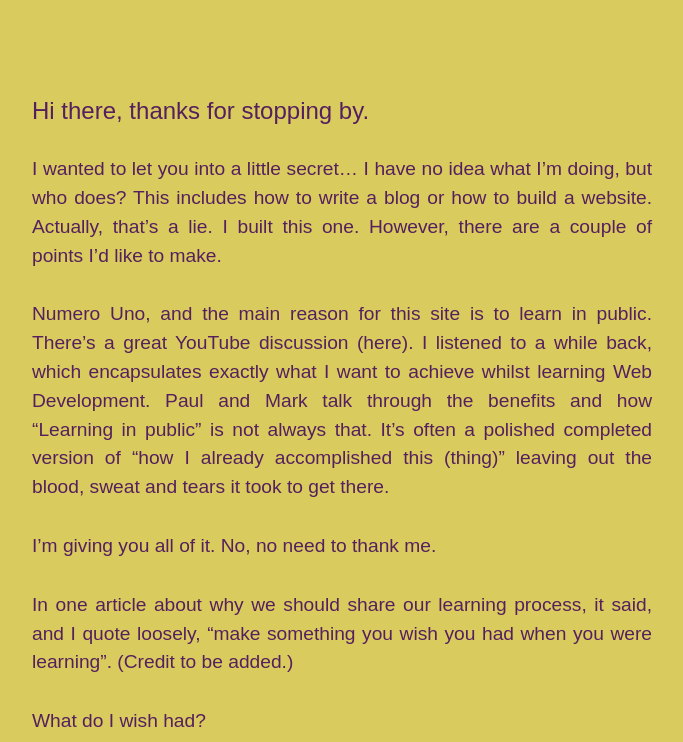
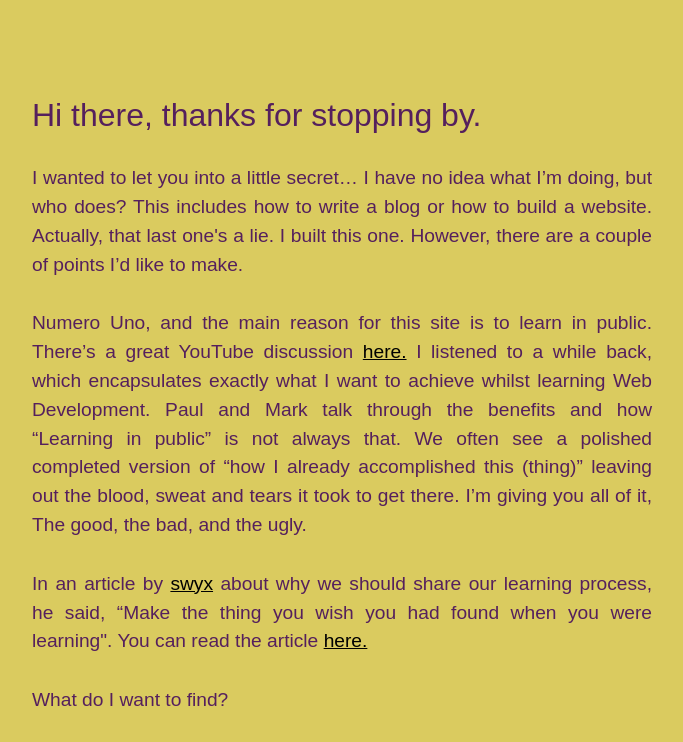
Before and after one commit to Deb-Render/CodeMrsBrown, a plain HTML site: page assets/blog-pages/blog-one.html in a window 1280 px wide. Shown: the part 904-1646 px from the top of the page, without its empty margins (298-981 px from the left). Drawn offline with Linux system fonts and the light colour scheme.

Commit message:
add links to blog and resources

```diff
--- a/assets/blog-pages/blog-one.html
+++ b/assets/blog-pages/blog-one.html
@@ -44,7 +44,9 @@
 
         <div class="blog-post-text-area">
 
-            <p class="about-the-post">Hi there, thanks for stopping by. </p>
+            <p class="about-the-post">
+                Hi there, thanks for stopping by.
+            </p>
 
 
 
@@ -57,18 +59,25 @@
             </ul> -->
 
             <p class="text-one">I wanted to let you into a little secret… I have no idea what I’m
-                doing, but who does? This includes how to write a blog or how to build a website. Actually, that’s a
+                doing, but who does? This includes how to write a blog or how to build a website. Actually, that last
+                one's a
                 lie. I built this one. However, there are a couple of points I’d like to make. </p>
             <p class="text-two">Numero Uno, and the main reason for this site is to learn in public. There’s a great
-                YouTube discussion (here). I listened to a while back, which encapsulates exactly what I want to achieve
+                YouTube discussion <a class="blog-links" target="_blank"
+                    href="https://www.youtube.com/watch?v=-yKfI4gP9Pg">here.</a> I
+                listened to a
+                while back, which encapsulates exactly what I want to achieve
                 whilst learning Web Development. Paul and Mark talk through the benefits and how “Learning in public” is
-                not always that. It’s often a polished completed version of “how I already accomplished this (thing)”
-                leaving out the blood, sweat and tears it took to get there. </p>
-            <p class="text-three">I’m giving you all of it. No, no need to
-                thank me.</p>
-            <p class="text-three">In one article about why we should share our learning process, it said, and I quote
-                loosely, “make something you wish you had when you were learning”. (Credit to be added.) </p>
-            <p class="text-five">What do I wish had?</p>
+                not always that. We often see a polished completed version of “how I already accomplished this (thing)”
+                leaving out the blood, sweat and tears it took to get there. I’m giving you all of it, The good, the
+                bad, and the ugly. </p>
+            <p class="text-three"></p>
+            <p class="text-three">In an article by <a class="blog-links" target="_blank"
+                    href="https://www.swyx.io/">swyx</a> about why we
+                should share our learning process, he said, “Make
+                the thing you wish you had found when you were learning". You can read the article <a class="blog-links"
+                    target="_blank" href="https://www.swyx.io/learn-in-public">here.</a></p>
+            <p class="text-five">What do I want to find?</p>
             <p class="text-six">I would love to find someone learning web development that actually talks about the
                 challenging times. Or a senior Web developer when they first started out. I’d like to know the hours it
                 took them to realize the problem was a missing closing tag or a typo. Seeing them look as confused as I
@@ -81,8 +90,9 @@
                 everything again. Moreover, I have no design abilities whatsoever. If I made my design decisions, this
                 site would look like a 5-year-old built it.</p>
             <p class="text-nine">Given all the above, the site will change at some point, there are things still to be
-                added and if you find a section that looks familiar please don’t sue me. I’m working on it.</p>
-            <p class="text-ten">Feel free to provide constructive criticism.</p>
+                added, like a comment system. If you find a section that looks familiar please don’t sue me. I’m
+                working on it.</p>
+            <p class="text-ten">Feel free to provide constructive criticism via email my below.</p>
             <p class="text-ten">Thanks for visiting, it’s been nice. I hope you pop by again soon.</p>
             <p class="text-ten">Toodle-pip!</p>
 
--- a/style.css
+++ b/style.css
@@ -481,7 +481,12 @@ font-size: 2rem;
 .about-the-post {
   /* margin: 90px 20px 40px; */
   margin: 30px 10px;
-  font-size: 1.5rem;
+  font-size: 2rem;
+}
+
+.blog-links {
+  text-decoration: underline;
+  color: black;
 }
 
 .list-title {
```
Also changed, not shown: index.html (+2 -1 lines).
